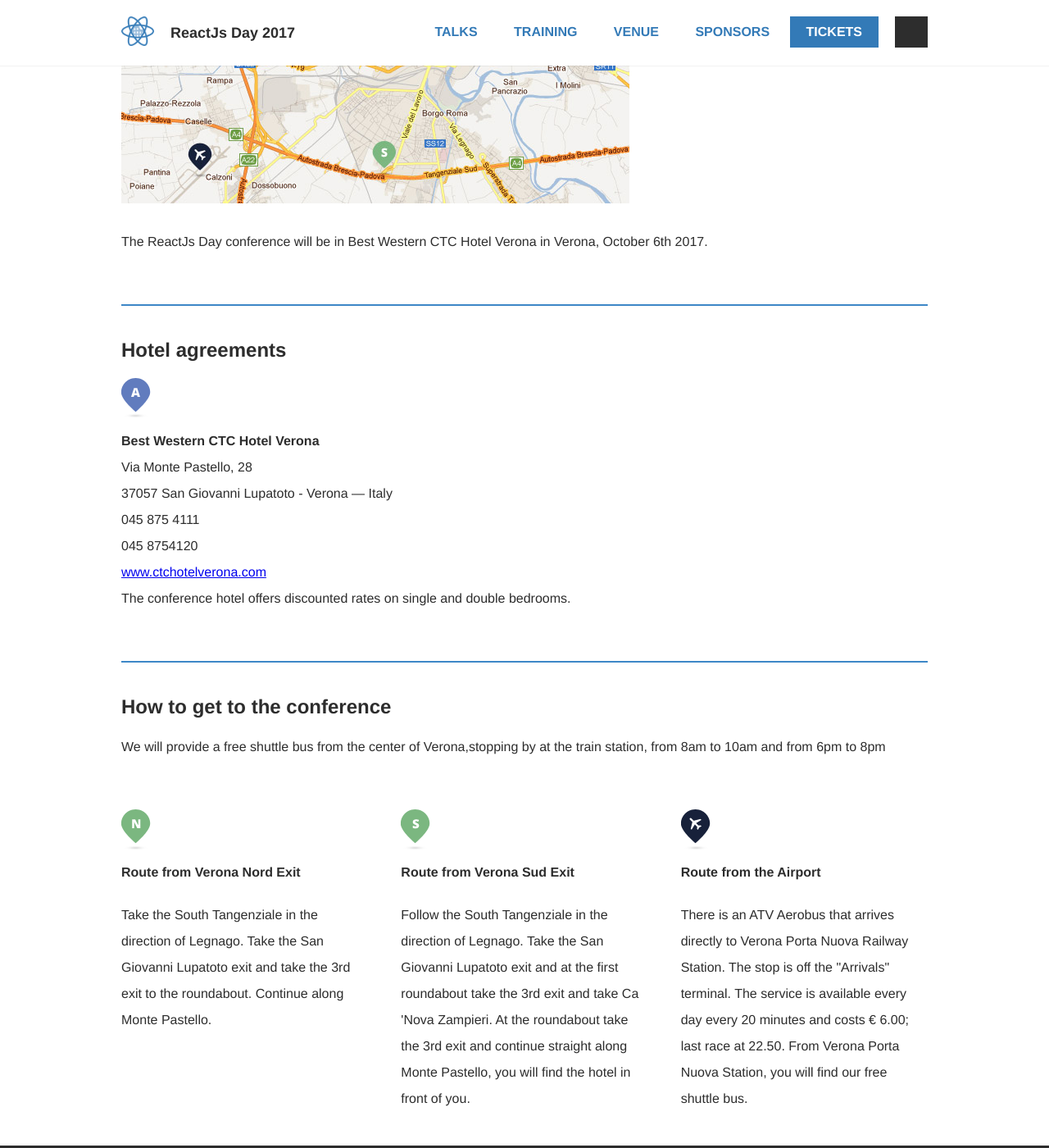
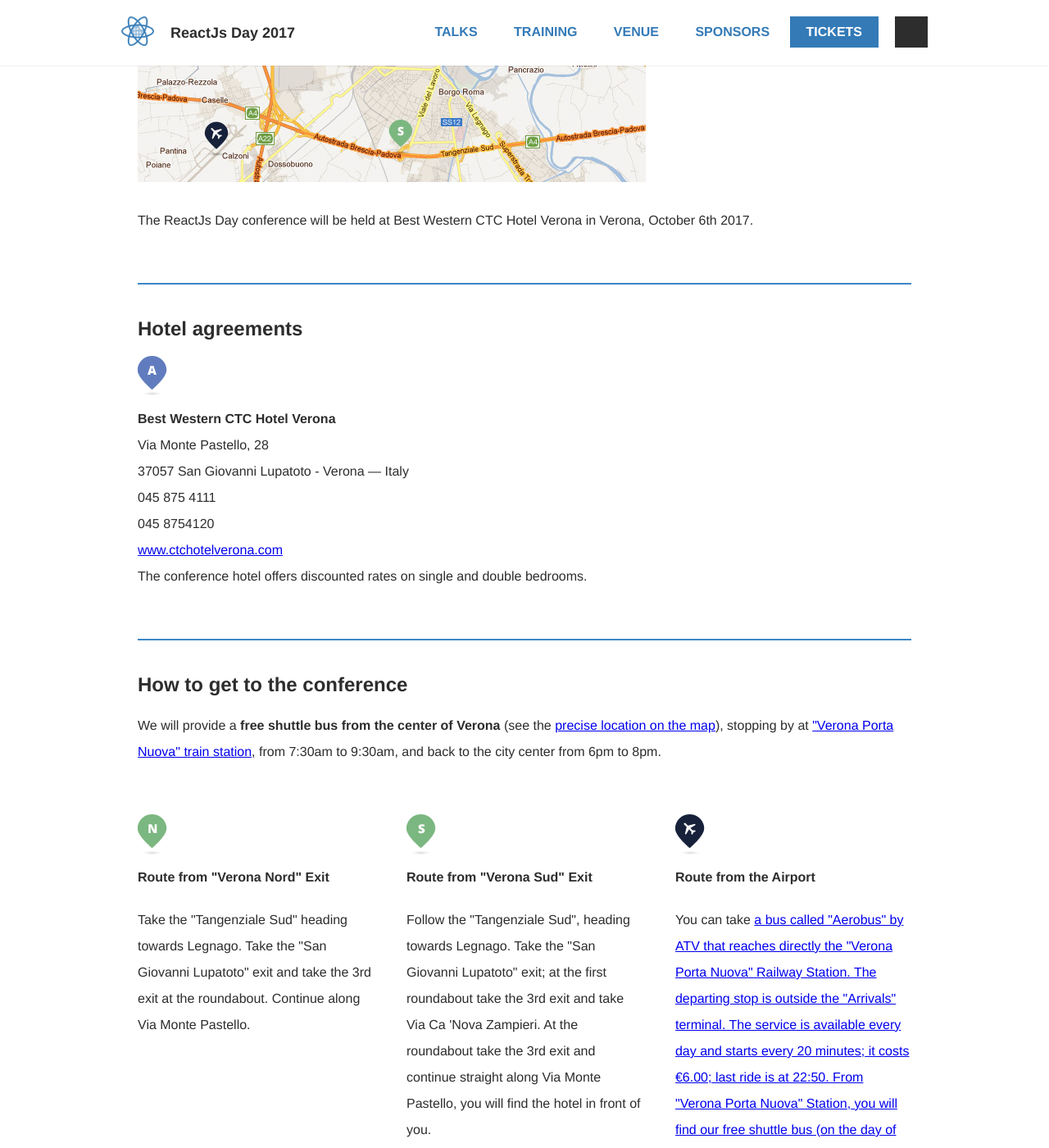
Before and after one commit to GrUSP/2017.reactjsday.it, a Jekyll site: the page built from venue.html, in a window 1280 px wide and 1400 px high, scrolled down 513 px. Shown: the whole window at 82% size. Built offline with Jekyll 4.4.1, drawn with Linux system fonts in a browser that asks for light colours; some web fonts are replaced; some of the changed text lies outside the part shown.

Commit message:
Fixed venue page

```diff
--- a/venue.html
+++ b/venue.html
@@ -2,16 +2,26 @@
 title: Venue
 ---
 
+<div class="limit limit--top-margin">
+
+<div class="training-intro">
+    <h1 class="training-intro__title">
+        Venue
+    </h1>
+</div>
+
+<div class="training-intro">
+    <h2 class="training-intro__date">
+        Conference location
+    </h2>
+</div>
+
 <div class="limit">
-
-  <div class="intro intro--no-height">
-    <h2 class="intro__title">Location</h2>
-  </div>
 
   <div class="row">
     <div class="row__column">
         <p class="row__text"><a href="https://www.google.it/maps/place/Via%20Monte%20Pastello,%2028%20-%2037057%20-%20San%20Giovanni%20Lupatoto/@45.4399785,10.9698404,614m/data=!3m2!1e3!4b1!4m5!3m4!1s0x4781e1e3a1212445:0x74730a5e0d30436d!8m2!3d45.4399785!4d10.9719308?hl=it"><img src="/img/phpday/map_big.jpg" alt="location"></a></p>
-        <p class="row__text">The {{ site.data.conference.name }} conference will be in {{ site.data.venue.name }} in {{ site.data.conference.where_when }}.</p>
+        <p class="row__text">The {{ site.data.conference.name }} conference will be held at {{ site.data.venue.name }} in {{ site.data.conference.where_when }}.</p>
     </div>
   </div>
 
@@ -37,26 +47,32 @@
 
   <div class="row row--1">
     <p class="row__column">
-         We will provide a free shuttle bus from the center of Verona,stopping by at the train station, from 8am to 10am and from 6pm to 8pm
+      We will provide a <strong>free shuttle bus from the center of Verona</strong> (see the
+      <a href="https://goo.gl/maps/4djQjpwSjNo" target="blank">precise location on the map</a>),
+      stopping by at <a href="https://goo.gl/maps/NzdwT1LAc5S2" target="blank">"Verona Porta Nuova" train station</a>,
+      from 7:30am to 9:30am, and back to the city center from 6pm to 8pm.
     </p>
   </div>
 
   <div class="row row--3">
     <div class="row__column">
       <p class="row__text">
-        <img src="/img/phpday/marker_route_n.png"><br><strong>Route from Verona Nord Exit</strong>
+        <img src="/img/phpday/marker_route_n.png"><br><strong>Route from "Verona Nord" Exit</strong>
       </p>
       <p class="row__text">
-          Take the South Tangenziale in the direction of Legnago. Take the San Giovanni Lupatoto exit and take the 3rd exit to the roundabout. Continue along Monte Pastello.
+        Take the "Tangenziale Sud" heading towards Legnago. Take the "San Giovanni Lupatoto" exit and take the 3rd exit
+        at the roundabout. Continue along Via Monte Pastello.
       </p>
     </div>
     <div class="row__column">
       <p class="row__text">
-        <img src="/img/phpday/marker_route_s.png"><br><strong>Route from Verona Sud Exit</strong>
+        <img src="/img/phpday/marker_route_s.png"><br><strong>Route from "Verona Sud" Exit</strong>
 
       </p>
       <p class="row__text">
-      Follow the South Tangenziale in the direction of Legnago. Take the San Giovanni Lupatoto exit and at the first roundabout take the 3rd exit and take Ca 'Nova Zampieri. At the roundabout take the 3rd exit and continue straight along Monte Pastello, you will find the hotel in front of you.<br/>
+        Follow the "Tangenziale Sud", heading towards Legnago. Take the "San Giovanni Lupatoto" exit; at the first
+        roundabout take the 3rd exit and take Via Ca 'Nova Zampieri. At the roundabout take the 3rd exit and continue
+        straight along Via Monte Pastello, you will find the hotel in front of you.<br/>
       </p>
     </div>
     <div class="row__column">
@@ -65,11 +81,17 @@
 
       </p>
       <p class="row__text">
-          There is an ATV Aerobus that arrives directly to Verona Porta Nuova Railway Station. The stop is off the "Arrivals" terminal. The service is available every day every 20 minutes and costs € 6.00; last race at 22.50. From Verona Porta Nuova Station, you will find our free shuttle bus.</p>
+        You can take <a href="http://www.atv.verona.it/flex/cm/pages/ServeBLOB.php/L/EN/IDPagina/90?uniq=90de882cf73416ca831a6c031f3a9f25" target="blank">
+        a bus called "Aerobus" by ATV that reaches directly the "Verona Porta Nuova" Railway Station. The departing stop
+        is outside the "Arrivals" terminal. The service is available every day and starts every 20 minutes; it costs
+        €6.00; last ride is at 22:50. From "Verona Porta Nuova" Station, you will find our free shuttle bus (on the day
+        of the conference).</p>
     </div>
   </div>
 
 </div>
 
+</div>
+
 {% include index/newsletter.html %}
 {% include index/sponsors.html %}
```
Also changed, not shown: _includes/training/intro.html (line endings or trailing spaces).
